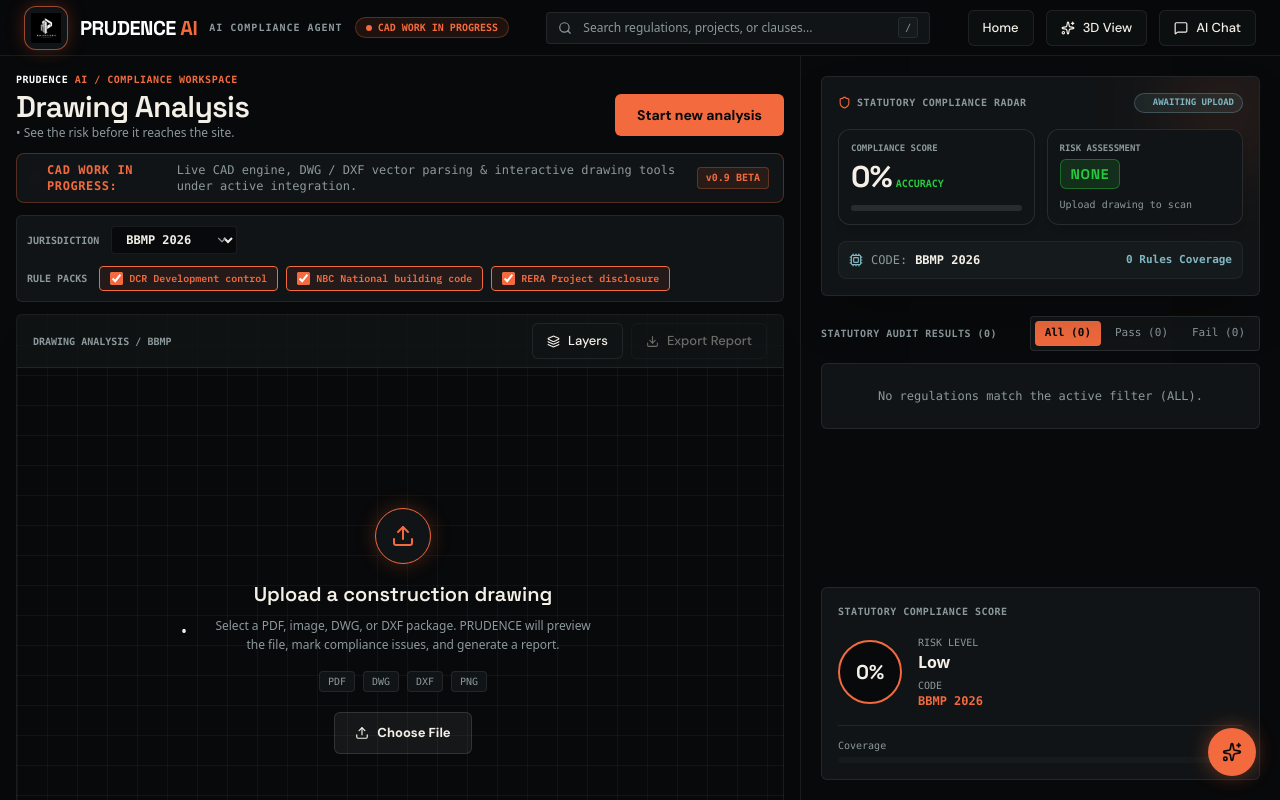
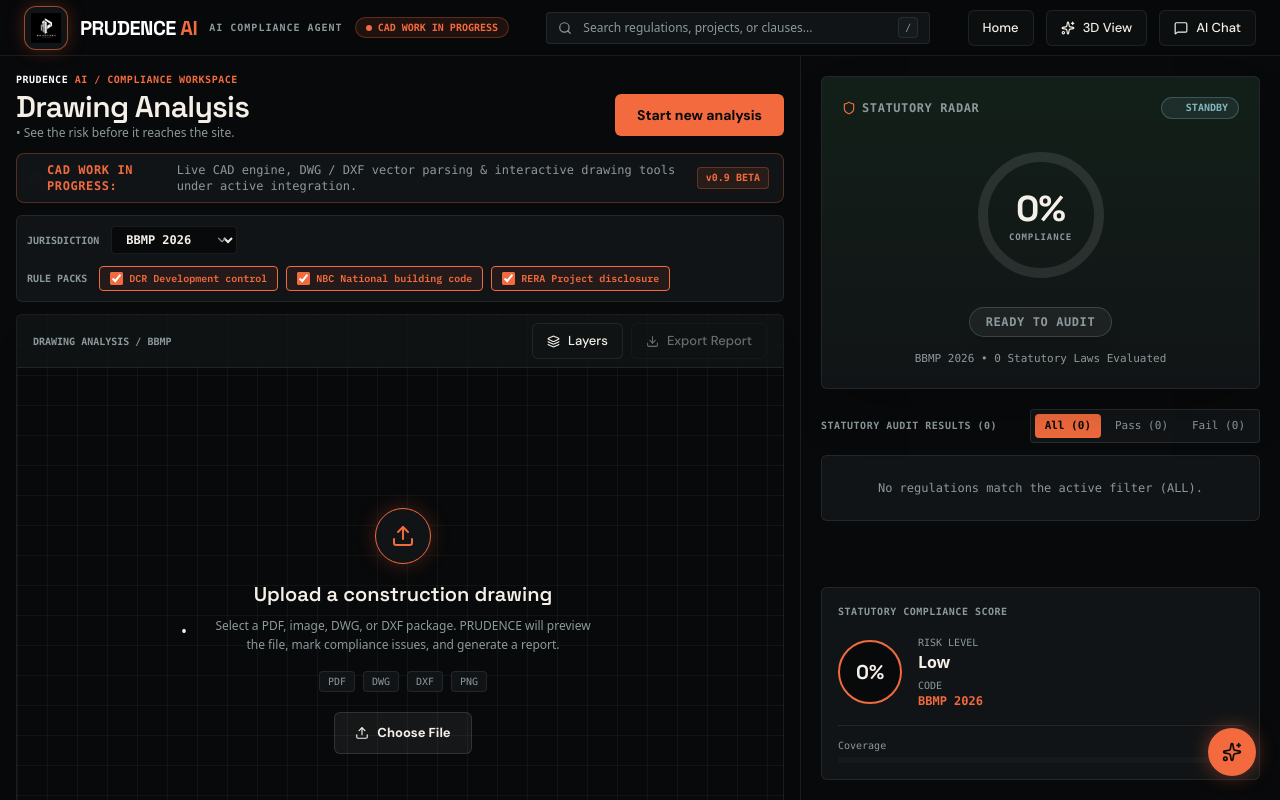
Before and after one commit to sahil-exe-17/Prudence-ai, a React (Vite) app: page / in a window 1280 px wide. Both pictures are taken after a click on the button "Launch Workspace". Built offline with nearby package versions, Linux system fonts and the light colour scheme.

Commit message:
feat: replace complex compliance card with an ultra-simple glowing radial progress gauge and single high-impact risk pill

```diff
--- a/src/App.tsx
+++ b/src/App.tsx
@@ -887,71 +887,95 @@
 
             {/* Right Panel - scrollable independently */}
             <aside className="w-full lg:w-[440px] xl:w-[480px] shrink-0 border-t lg:border-t-0 lg:border-l border-[rgba(255,255,255,0.08)] bg-[#08090a] p-5 flex flex-col gap-5 overflow-y-auto">
-              {/* GOATED STATUTORY COMPLIANCE RADAR & SCORE CARD */}
-              <div className="card-prudence p-4 flex flex-col gap-4 relative overflow-hidden group hover:border-[#f26a3d]/60 transition-all duration-500 shadow-2xl">
-                {/* Ambient Background Glow Mesh */}
-                <div className="absolute -right-8 -top-8 w-32 h-32 bg-[#f26a3d]/10 rounded-full blur-2xl group-hover:bg-[#f26a3d]/20 transition-all duration-500 pointer-events-none" />
+              {/* ULTRA-SIMPLE, GOATED COMPLIANCE RADAR CARD */}
+              <div className="card-prudence p-5 flex flex-col items-center text-center relative overflow-hidden group hover:border-[#f26a3d]/70 transition-all duration-500 shadow-2xl rounded-2xl">
+                {/* Ambient Background Radial Glow */}
+                <div className={`absolute inset-0 bg-gradient-to-b ${
+                  !file || failCount === 0
+                    ? 'from-[#27c93f]/10 to-transparent'
+                    : failCount <= 2
+                    ? 'from-[#f26a3d]/10 to-transparent'
+                    : 'from-[#ff4d4d]/10 to-transparent'
+                } opacity-60 group-hover:opacity-100 transition-opacity duration-500 pointer-events-none`} />
 
                 {/* Header Title */}
-                <div className="flex items-center justify-between z-10">
-                  <span className="font-mono text-[10px] font-bold text-[#8c999c] uppercase tracking-wider flex items-center gap-1.5">
-                    <Shield size={13} className="text-[#f26a3d]" />
-                    STATUTORY COMPLIANCE RADAR
+                <div className="w-full flex items-center justify-between z-10 mb-4 font-mono text-xs">
+                  <div className="flex items-center gap-1.5 font-bold text-[#8c999c] tracking-wider uppercase">
+                    <Shield size={14} className="text-[#f26a3d]" />
+                    <span>STATUTORY RADAR</span>
+                  </div>
+                  <span className="font-bold text-[#81b7c2] bg-[#81b7c2]/10 border border-[#81b7c2]/30 px-2.5 py-0.5 rounded-full text-[10px] flex items-center gap-1.5">
+                    <span className={`h-2 w-2 rounded-full animate-ping ${!file ? 'bg-[#8c999c]' : failCount === 0 ? 'bg-[#27c93f]' : 'bg-[#ff4d4d]'}`} />
+                    {file ? 'ACTIVE AUDIT' : 'STANDBY'}
                   </span>
-                  <span className="font-mono text-[9px] font-bold text-[#81b7c2] bg-[#81b7c2]/10 border border-[#81b7c2]/30 px-2 py-0.5 rounded-full flex items-center gap-1">
-                    <span className="h-1.5 w-1.5 rounded-full bg-[#27c93f] animate-ping" />
-                    {file ? 'SCAN COMPLETE' : 'AWAITING UPLOAD'}
-                  </span>
-                </div>
-
-                {/* Main Score & Risk Grid */}
-                <div className="grid grid-cols-2 gap-3 z-10">
-                  {/* Compliance Score Tile */}
-                  <div className="flex flex-col p-3 rounded-xl border border-white/10 bg-[#111416] hover:border-[#f26a3d]/50 transition-all duration-300 shadow-md">
-                    <span className="font-mono text-[9px] font-semibold text-[#8c999c] uppercase">COMPLIANCE SCORE</span>
-                    <div className="flex items-baseline gap-1 mt-1">
-                      <span className="font-space text-3xl font-extrabold text-[#f4f0e8] tracking-tight">
-                        {file ? Math.round((passCount / Math.max(1, analysis.ruleResults.length)) * 100) : 0}%
-                      </span>
-                      <span className="font-mono text-[10px] text-[#27c93f] font-bold">ACCURACY</span>
-                    </div>
-                    {/* Animated Glowing Progress Bar */}
-                    <div className="w-full h-1.5 bg-white/10 rounded-full mt-2.5 overflow-hidden">
-                      <div
-                        className="h-full bg-gradient-to-r from-[#f26a3d] to-[#27c93f] transition-all duration-1000 ease-out shadow-[0_0_10px_#f26a3d]"
-                        style={{ width: `${file ? Math.round((passCount / Math.max(1, analysis.ruleResults.length)) * 100) : 0}%` }}
-                      />
-                    </div>
-                  </div>
-
-                  {/* Risk Level Tile */}
-                  <div className="flex flex-col p-3 rounded-xl border border-white/10 bg-[#111416] hover:border-[#f26a3d]/50 transition-all duration-300 shadow-md">
-                    <span className="font-mono text-[9px] font-semibold text-[#8c999c] uppercase">RISK ASSESSMENT</span>
-                    <div className="mt-1 flex items-center gap-1.5">
-                      <span className={`font-space text-xs sm:text-sm font-extrabold px-2.5 py-1 rounded-md border uppercase tracking-wider ${
+                </div>
+
+                {/* Glowing Radial Progress Dial */}
+                <div className="relative flex items-center justify-center my-2 z-10">
+                  <svg className="w-36 h-36 transform -rotate-90">
+                    <circle
+                      cx="72"
+                      cy="72"
+                      r="58"
+                      stroke="currentColor"
+                      strokeWidth="10"
+                      className="text-white/10"
+                      fill="transparent"
+                    />
+                    <circle
+                      cx="72"
+                      cy="72"
+                      r="58"
+                      stroke="currentColor"
+                      strokeWidth="10"
+                      strokeDasharray={364}
+                      strokeDashoffset={364 - (364 * (file ? Math.round((passCount / Math.max(1, analysis.ruleResults.length)) * 100) : 0)) / 100}
+                      strokeLinecap="round"
+                      className={`transition-all duration-1000 ease-out ${
                         !file || failCount === 0
-                          ? 'bg-[#27c93f]/15 border-[#27c93f]/40 text-[#27c93f]'
+                          ? 'text-[#27c93f] drop-shadow-[0_0_12px_rgba(39,201,63,0.8)]'
                           : failCount <= 2
-                          ? 'bg-[#f26a3d]/15 border-[#f26a3d]/40 text-[#f26a3d]'
-                          : 'bg-[#ff4d4d]/15 border-[#ff4d4d]/40 text-[#ff4d4d]'
-                      }`}>
-                        {!file ? 'NONE' : failCount === 0 ? 'LOW RISK' : failCount <= 2 ? 'MODERATE' : 'HIGH RISK'}
-                      </span>
-                    </div>
-                    <span className="font-mono text-[10px] text-[#8c999c] mt-2">
-                      {file ? `${failCount} Violation${failCount !== 1 ? 's' : ''} detected` : 'Upload drawing to scan'}
+                          ? 'text-[#f26a3d] drop-shadow-[0_0_12px_rgba(242,106,61,0.8)]'
+                          : 'text-[#ff4d4d] drop-shadow-[0_0_12px_rgba(255,77,77,0.8)]'
+                      }`}
+                      fill="transparent"
+                    />
+                  </svg>
+
+                  <div className="absolute flex flex-col items-center justify-center leading-none">
+                    <span className="font-space text-4xl font-extrabold tracking-tight text-[#f4f0e8]">
+                      {file ? Math.round((passCount / Math.max(1, analysis.ruleResults.length)) * 100) : 0}%
+                    </span>
+                    <span className="font-mono text-[9px] font-bold uppercase tracking-widest text-[#8c999c] mt-1">
+                      COMPLIANCE
                     </span>
                   </div>
                 </div>
 
-                {/* Active Code Coverage Bar */}
-                <div className="flex items-center justify-between p-2.5 rounded-lg border border-white/5 bg-[#151a1c] font-mono text-xs z-10">
-                  <div className="flex items-center gap-2">
-                    <Cpu size={14} className="text-[#81b7c2]" />
-                    <span className="text-[#8c999c]">CODE:</span>
-                    <span className="text-[#f4f0e8] font-bold">{activeJurisdiction.label}</span>
+                {/* Single Clean Risk Level Pill */}
+                <div className="z-10 mt-3 flex flex-col items-center gap-1.5 w-full">
+                  <div className={`inline-flex items-center gap-2 px-4 py-1.5 rounded-full border text-xs font-mono font-extrabold uppercase tracking-wider shadow-lg ${
+                    !file
+                      ? 'border-white/15 bg-white/5 text-[#8c999c]'
+                      : failCount === 0
+                      ? 'border-[#27c93f]/40 bg-[#27c93f]/15 text-[#27c93f] shadow-[#27c93f]/20'
+                      : failCount <= 2
+                      ? 'border-[#f26a3d]/40 bg-[#f26a3d]/15 text-[#f26a3d] shadow-[#f26a3d]/20'
+                      : 'border-[#ff4d4d]/40 bg-[#ff4d4d]/15 text-[#ff4d4d] shadow-[#ff4d4d]/20 animate-bounce'
+                  }`}>
+                    {!file
+                      ? 'READY TO AUDIT'
+                      : failCount === 0
+                      ? '✓ LOW RISK (100% PASSED)'
+                      : failCount <= 2
+                      ? `⚠ MODERATE RISK (${failCount} VIOLATION${failCount !== 1 ? 'S' : ''})`
+                      : `🚨 HIGH RISK (${failCount} CRITICAL VIOLATIONS)`}
                   </div>
-                  <span className="text-[#81b7c2] font-semibold text-[11px]">{analysis.ruleResults.length} Rules Coverage</span>
+
+                  {/* Simple Footer Code Footprint */}
+                  <span className="font-mono text-[11px] text-[#8c999c] mt-2">
+                    {activeJurisdiction.label} • {analysis.ruleResults.length} Statutory Laws Evaluated
+                  </span>
                 </div>
               </div>
 
```
